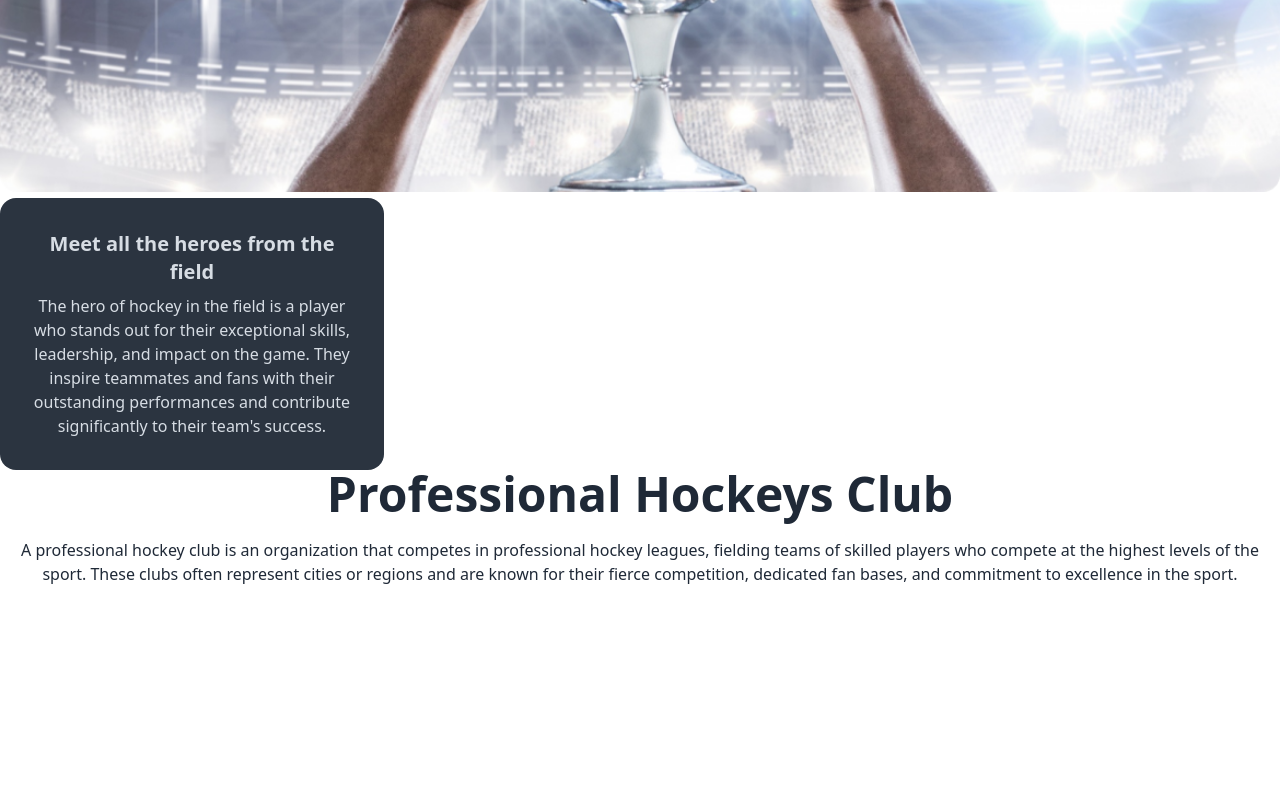
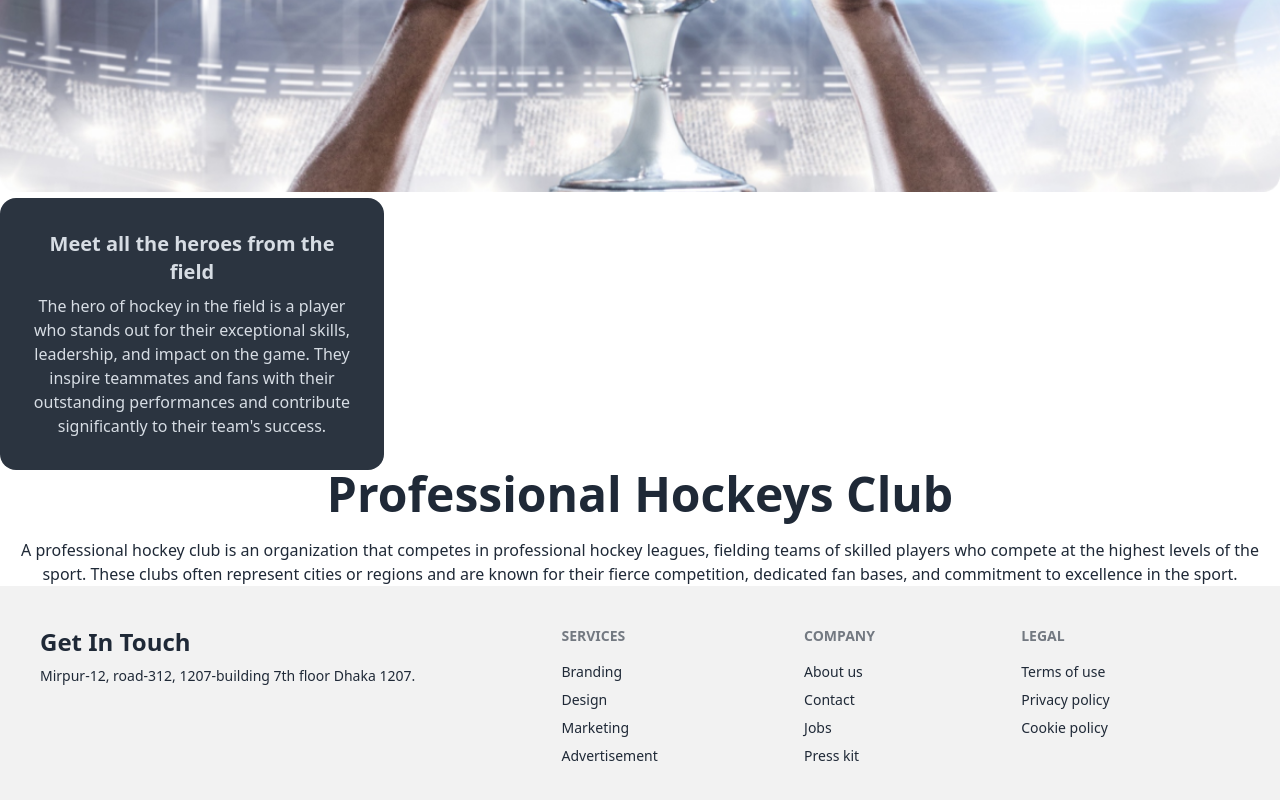
Before and after one commit to riaj09/B9A3-Hockeys-Assignment, a plain HTML site: page index.html in a window 1280 px wide. Shown: the part 478-1278 px from the top of the page. Before the commit the page ends 1064 px from the top, so only its background shows below. Drawn offline with nearby package versions, Linux system fonts and the light colour scheme.

Commit message:
footer done

```diff
--- a/index.html
+++ b/index.html
@@ -123,9 +123,32 @@
             <p>A professional hockey club is an organization that competes in professional hockey leagues, fielding teams of skilled players who compete at the highest levels of the sport. These clubs often represent cities or regions and are known for their fierce competition, dedicated fan bases, and commitment to excellence in the sport.</p>
         </div>
     </main>
-    <footer>
-
-    </footer>
+    <footer class="footer p-10 bg-base-200 text-base-content">
+        <aside>
+            <h2 class="text-2xl font-bold">Get In Touch</h2>
+          <p>Mirpur-12, road-312, 1207-building 7th floor Dhaka 1207. </p>
+        </aside>
+        <nav>
+          <h6 class="footer-title">Services</h6>
+          <a class="link link-hover">Branding</a>
+          <a class="link link-hover">Design</a>
+          <a class="link link-hover">Marketing</a>
+          <a class="link link-hover">Advertisement</a>
+        </nav>
+        <nav>
+          <h6 class="footer-title">Company</h6>
+          <a class="link link-hover">About us</a>
+          <a class="link link-hover">Contact</a>
+          <a class="link link-hover">Jobs</a>
+          <a class="link link-hover">Press kit</a>
+        </nav>
+        <nav>
+          <h6 class="footer-title">Legal</h6>
+          <a class="link link-hover">Terms of use</a>
+          <a class="link link-hover">Privacy policy</a>
+          <a class="link link-hover">Cookie policy</a>
+        </nav>
+      </footer>
 </body>
 
 </html>
```
